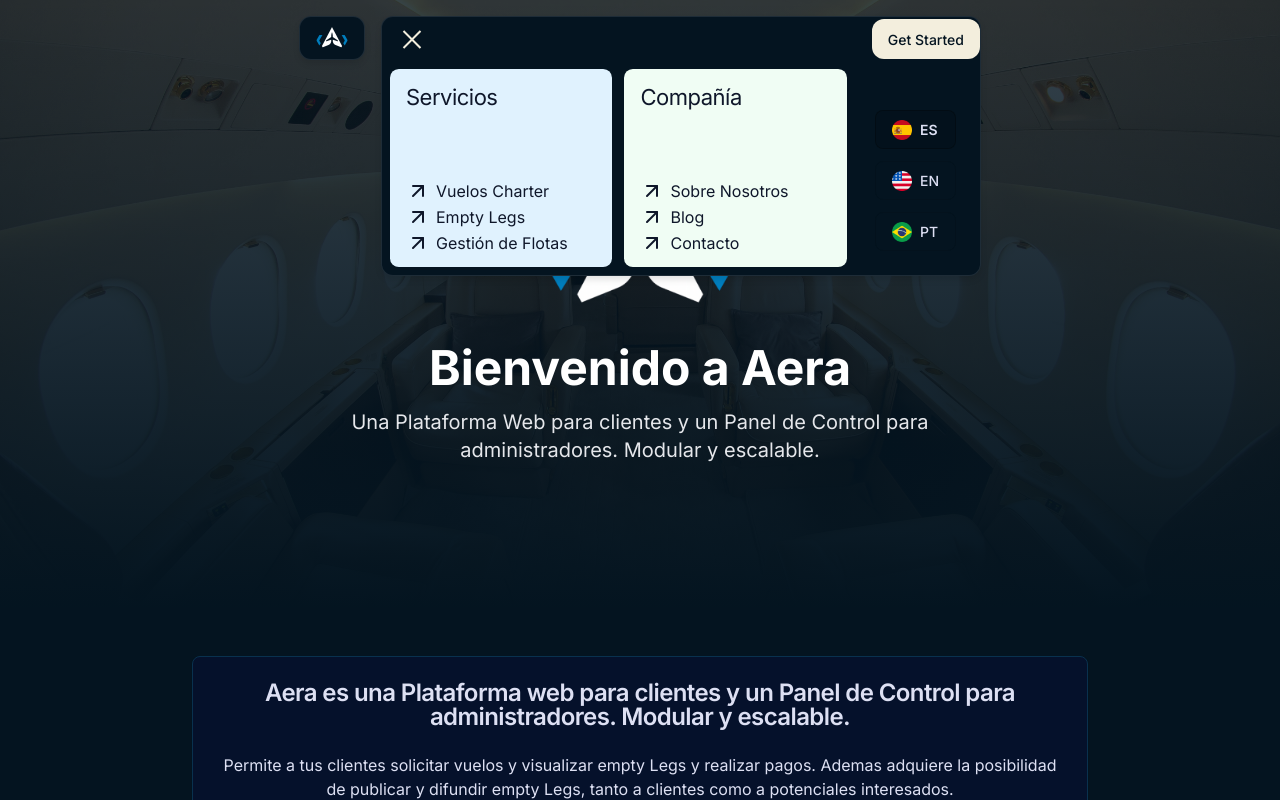
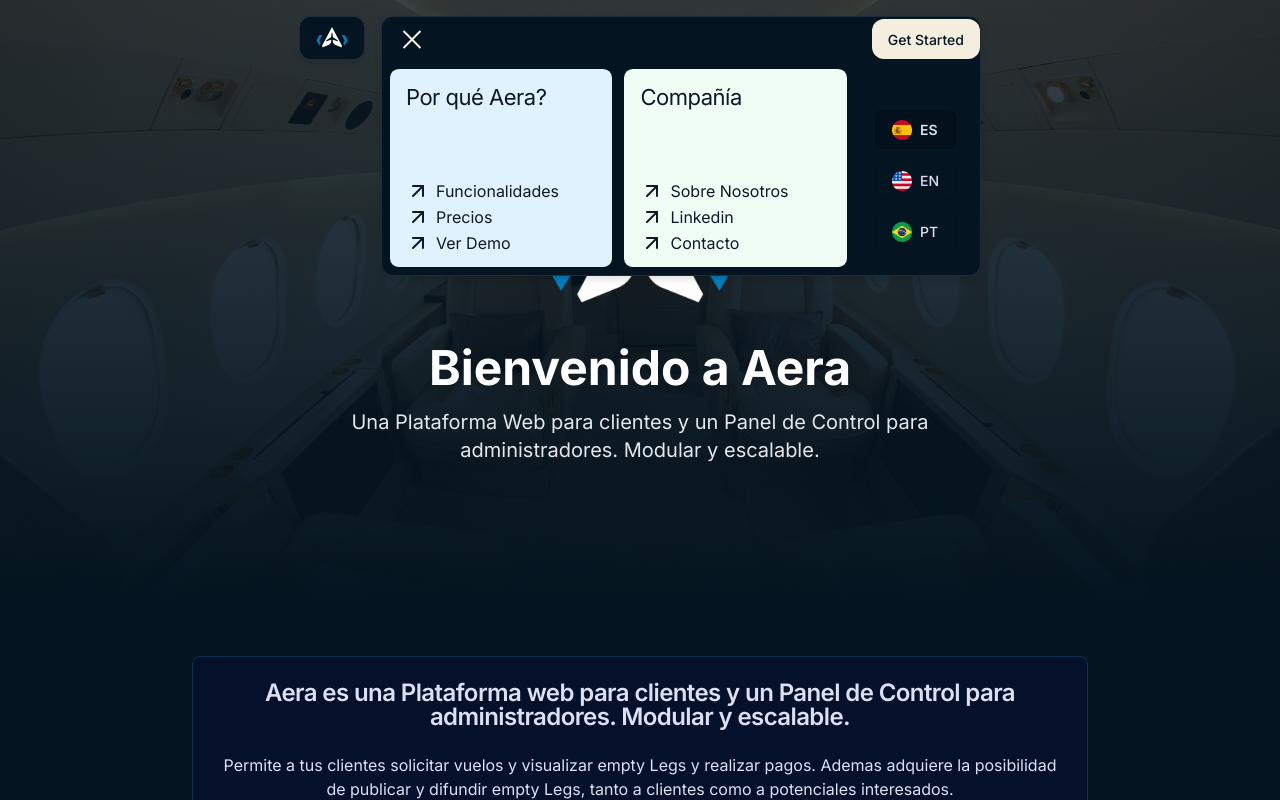
Before and after one commit to franlanese/jetsetter, a Next.js app: page / in a window 1280 px wide. Both pictures are taken after a click on the button 411 px from the left and 39 px from the top of the page. Shown: the top 800 px of the page. Built offline with nearby package versions, Linux system fonts and the light colour scheme.

Commit message:
1.5 NavBar Tags y Links

```diff
--- a/src/app/globals.css
+++ b/src/app/globals.css
@@ -1,6 +1,10 @@
 @tailwind base;
 @tailwind components;
 @tailwind utilities;
+
+html {
+  scroll-behavior: smooth;
+}
 
 body {
   font-family: Arial, Helvetica, sans-serif;
--- a/src/app/page.tsx
+++ b/src/app/page.tsx
@@ -21,13 +21,13 @@ const PresentationPageContent = () => {
 
   const navItems: CardNavItem[] = [
     {
-      label: 'Servicios',
+      label: 'Por qué Aera?',
       bgColor: '#e0f2fe', // light blue
       textColor: '#0f172a',
       links: [
-        { label: 'Vuelos Charter', href: '#', ariaLabel: 'Vuelos Charter' },
-        { label: 'Empty Legs', href: '#', ariaLabel: 'Empty Legs' },
-        { label: 'Gestión de Flotas', href: '#', ariaLabel: 'Gestión de Flotas' },
+        { label: 'Funcionalidades', href: '#features', ariaLabel: 'Funcionalidades' },
+        { label: 'Precios', href: '#', ariaLabel: 'Precios' },
+        { label: 'Ver Demo', href: '#demo', ariaLabel: 'Ver Demo' },
       ],
     },
     {
@@ -35,9 +35,9 @@ const PresentationPageContent = () => {
       bgColor: '#f0fdf4', // light green
       textColor: '#0f172a',
       links: [
-        { label: 'Sobre Nosotros', href: '#', ariaLabel: 'Sobre Nosotros' },
-        { label: 'Blog', href: '#', ariaLabel: 'Blog' },
-        { label: 'Contacto', href: '#', ariaLabel: 'Contacto' },
+        { label: 'Sobre Nosotros', href: '#powered-by-zonodev', ariaLabel: 'Sobre Nosotros' },
+        { label: 'Linkedin', href: 'https://www.linkedin.com/company/zonodev/', ariaLabel: 'Linkedin', target: '_blank' },
+        { label: 'Contacto', href: '#powered-by-zonodev', ariaLabel: 'Contacto' },
       ],
     },
 
@@ -47,13 +47,21 @@ const PresentationPageContent = () => {
     <div className="min-h-screen">
       <div className="top-nav-row">
         <div className="nav-side-box" style={{ backgroundColor: 'hsl(205, 79%, 7%)', padding: '0 1rem' }}>
+          <Link
+            href="/"
+            onClick={(e) => {
+              e.preventDefault();
+              window.scrollTo({ top: 0, behavior: 'smooth' });
+            }}
+          >
             <Image
               src="/images/aera2.png"
               alt="Aera Logo"
               width={32}
               height={32}
-            className="object-contain"
+              className="object-contain cursor-pointer"
             />
+          </Link>
         </div>
         <CardNav
           items={navItems}
@@ -108,7 +116,7 @@ const PresentationPageContent = () => {
         </section>
 
         {/* Features Section - Adjust card background for contrast */}
-        <section className="mb-20">
+        <section className="mb-20 scroll-mt-28" id="features">
           <h2 className="text-4xl font-bold text-center mb-12">
             {t('featuresTitle')}
           </h2>
@@ -178,7 +186,7 @@ const PresentationPageContent = () => {
         </section>
 
         {/* CTA Section - Text will inherit foreground color */}
-        <section className="text-center mb-20">
+        <section className="text-center mb-20 scroll-mt-28" id="demo">
           <h2 className="text-3xl font-bold mb-4">{t('ctaTitle')}</h2>
           <p className="text-lg mb-8">
             {t('ctaSubtitle')}
@@ -191,7 +199,7 @@ const PresentationPageContent = () => {
         </section>
 
         {/* Powered by Zonodev Section */}
-        <section className="mb-10">
+        <section className="mb-10 scroll-mt-28" id="powered-by-zonodev">
           <Card className="max-w-4xl mx-auto bg-secondary/50">
             <CardHeader>
               <img src="https://zonodev.ar/favicon.ico" alt="Zonodev Logo" className="mx-auto h-12 w-12 mb-4" />
--- a/src/components/NavBar.tsx
+++ b/src/components/NavBar.tsx
@@ -6,6 +6,7 @@ type CardNavLink = {
     label: string;
     href: string;
     ariaLabel: string;
+    target?: string;
 };
 
 export type CardNavItem = {
@@ -148,6 +149,12 @@ const CardNav: React.FC<CardNavProps> = ({
         }
     };
 
+    const handleLinkClick = () => {
+        if (isExpanded) {
+            toggleMenu();
+        }
+    };
+
     const setCardRef = (i: number) => (el: HTMLDivElement | null) => {
         if (el) cardsRef.current[i] = el;
     };
@@ -194,7 +201,15 @@ const CardNav: React.FC<CardNavProps> = ({
                             <div className="nav-card-label">{item.label}</div>
                             <div className="nav-card-links">
                                 {item.links?.map((lnk, i) => (
-                                    <a key={`${lnk.label}-${i}`} className="nav-card-link" href={lnk.href} aria-label={lnk.ariaLabel}>
+                                    <a
+                                        key={`${lnk.label}-${i}`}
+                                        className="nav-card-link"
+                                        href={lnk.href}
+                                        aria-label={lnk.ariaLabel}
+                                        target={lnk.target}
+                                        rel={lnk.target === '_blank' ? 'noopener noreferrer' : undefined}
+                                        onClick={handleLinkClick}
+                                    >
                                         <ArrowUpRight className="nav-card-link-icon" aria-hidden="true" />
                                         {lnk.label}
                                     </a>
```
Lines whose indentation alone changed are shown as unchanged.
